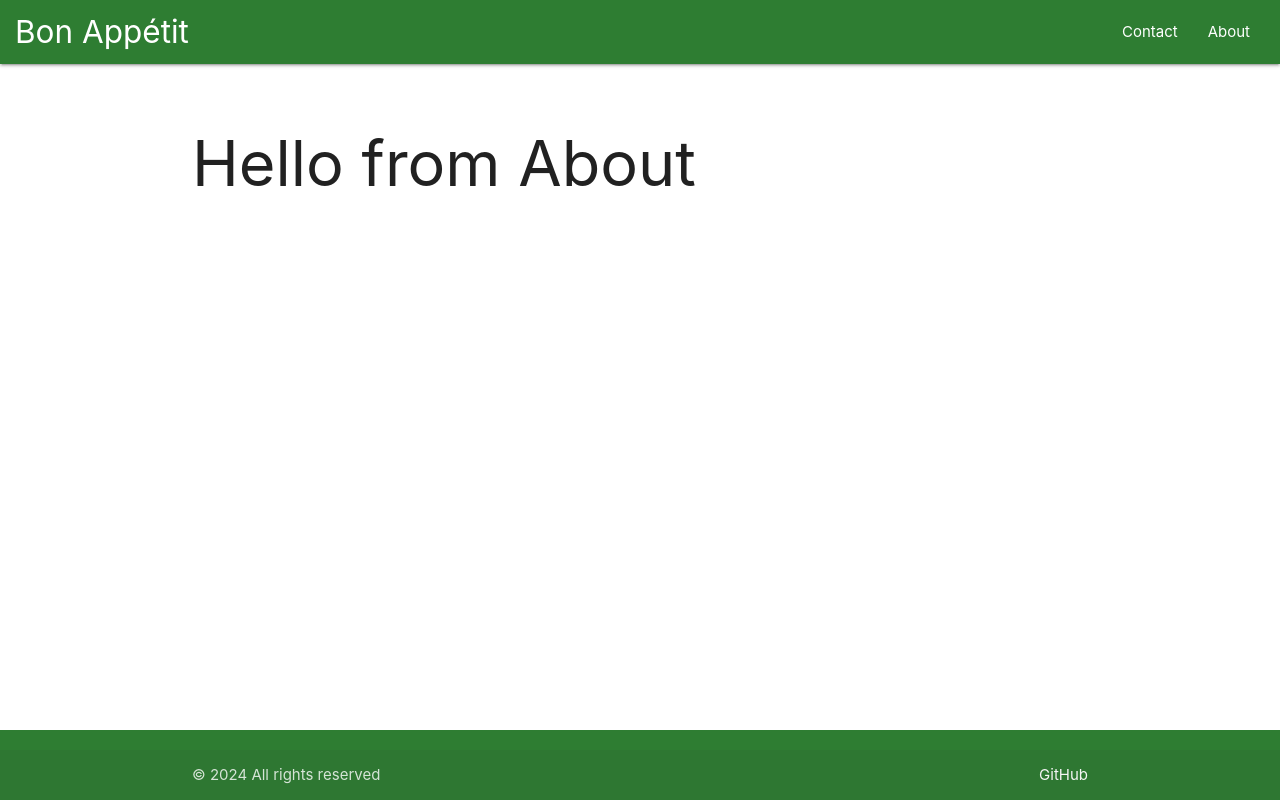
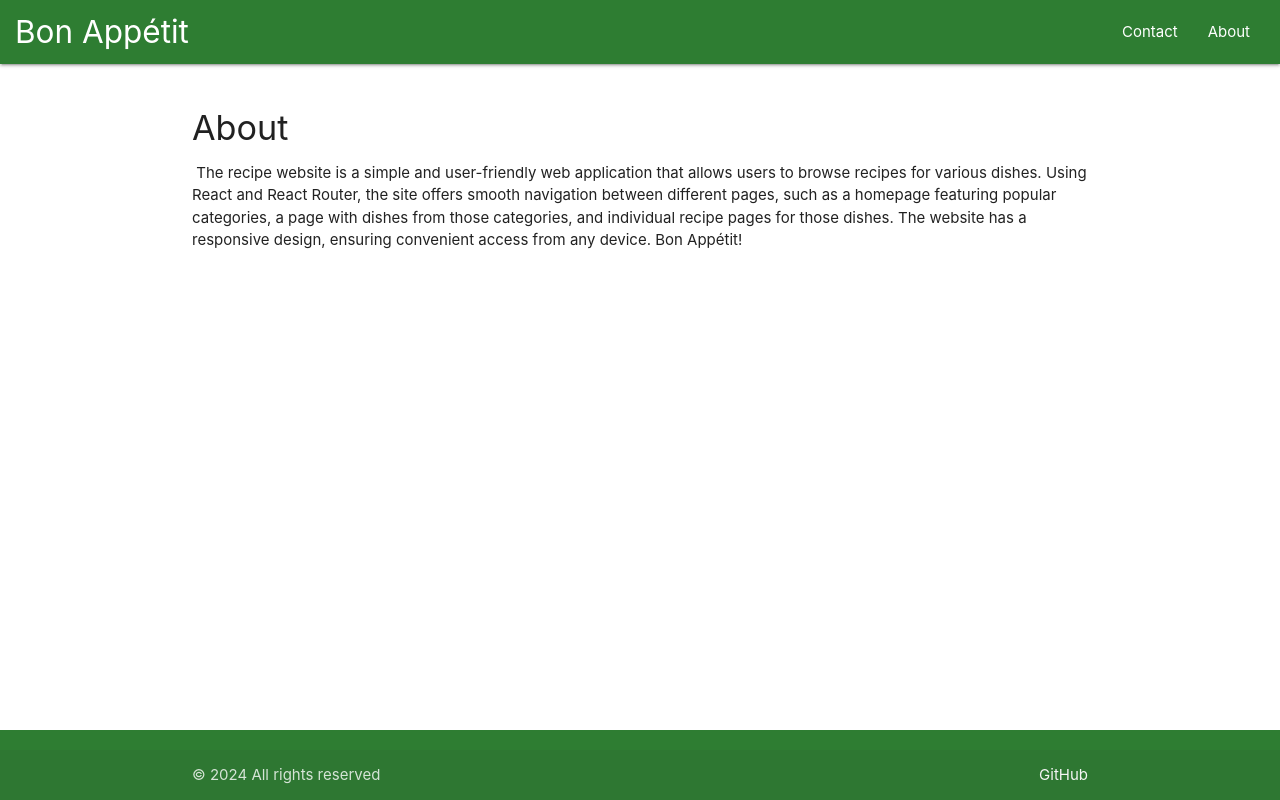
Before and after one commit to wintermute28/React-Recipes-collection, a React (Create React App) app: page /about in a window 1280 px wide. Built offline with nearby package versions, Linux system fonts and the light colour scheme.

Commit message:
Add react-helmet

```diff
--- a/package.json
+++ b/package.json
@@ -9,6 +9,7 @@
     "materialize-css": "^1.0.0-rc.2",
     "react": "^18.3.1",
     "react-dom": "^18.3.1",
+    "react-helmet": "^6.1.0",
     "react-router-dom": "^6.27.0",
     "react-scripts": "5.0.1",
     "web-vitals": "^2.1.4"
--- a/src/pages/About.jsx
+++ b/src/pages/About.jsx
@@ -1,5 +1,25 @@
+import { Helmet } from "react-helmet";
+
 const About = () => {
-  return <h1>Hello from About</h1>;
+  return (
+    <div>
+      <Helmet>
+        <title>About</title>
+        <meta name="description" content="React Recipes collection" />
+        <meta name="keywords" content="Recipes collection on React" />
+      </Helmet>
+      <h4>About</h4>
+      <p>
+        &nbsp;The recipe website is a simple and user-friendly web application
+        that allows users to browse recipes for various dishes. Using React and
+        React Router, the site offers smooth navigation between different pages,
+        such as a homepage featuring popular categories, a page with dishes from
+        those categories, and individual recipe pages for those dishes. The
+        website has a responsive design, ensuring convenient access from any
+        device. Bon Appétit!
+      </p>
+    </div>
+  );
 };
 
 export default About;
--- a/src/pages/Category.jsx
+++ b/src/pages/Category.jsx
@@ -1,3 +1,5 @@
+import { Helmet } from "react-helmet";
+
 import { useEffect, useState } from "react";
 import { useParams, useNavigate } from "react-router-dom";
 import { getFilteredCategory } from "../api";
@@ -17,6 +19,11 @@ const Category = () => {
   }, [name]);
   return (
     <>
+      <Helmet>
+        <title>{name}</title>
+        <meta name="description" content={name} />
+        <meta name="keywords" content={`${name}, recipes`} />
+      </Helmet>
       <h4 style={{ textAlign: "center" }}>{name}</h4>
       <button
         onClick={goBack}
--- a/src/pages/Home.jsx
+++ b/src/pages/Home.jsx
@@ -1,5 +1,6 @@
 import { useState, useEffect } from "react";
 import { useLocation, useNavigate } from "react-router-dom";
+import { Helmet } from "react-helmet";
 import { getAllCategories } from "../api";
 import Preloader from "../components/Preloader";
 import CaterogyList from "../components/CaterogyList";
@@ -41,6 +42,11 @@ const Home = () => {
 
   return (
     <>
+      <Helmet>
+        <title>React Recipes collection</title>
+        <meta name="description" content="React Recipes collection" />
+        <meta name="keywords" content="Recipes collection on React" />
+      </Helmet>
       <Search cb={handleSearch} />
       <h4 style={{ textAlign: "center" }}>Categories</h4>
       {catalog.length ? (
--- a/src/pages/Recipe.jsx
+++ b/src/pages/Recipe.jsx
@@ -1,5 +1,6 @@
 import { useEffect, useState } from "react";
 import { useParams, useNavigate } from "react-router-dom";
+import { Helmet } from "react-helmet";
 import { getMealById } from "../api";
 import Preloader from "../components/Preloader";
 
@@ -17,6 +18,11 @@ const Recipe = () => {
 
   return (
     <>
+      <Helmet>
+        <title>{recipe.strMeal}</title>
+        <meta name="description" content={recipe.strMeal} />
+        <meta name="keywords" content={`${recipe.strMeal} recipe`} />
+      </Helmet>
       <button
         onClick={goBack}
         title="Go Back"
```
Also changed, not shown: 1 other file (tests, documents, lock files or other folders).
